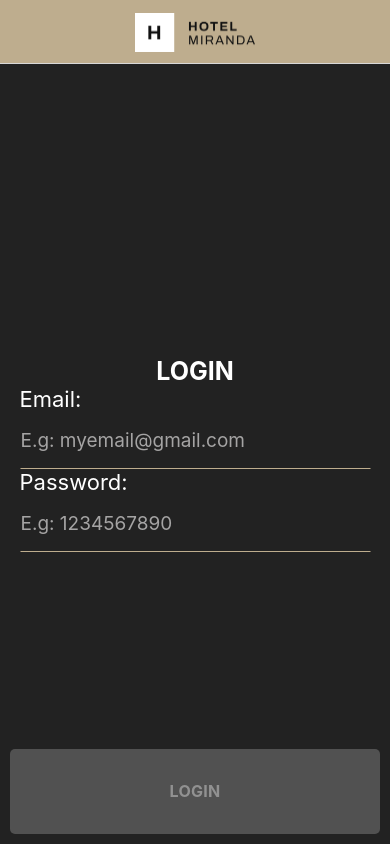
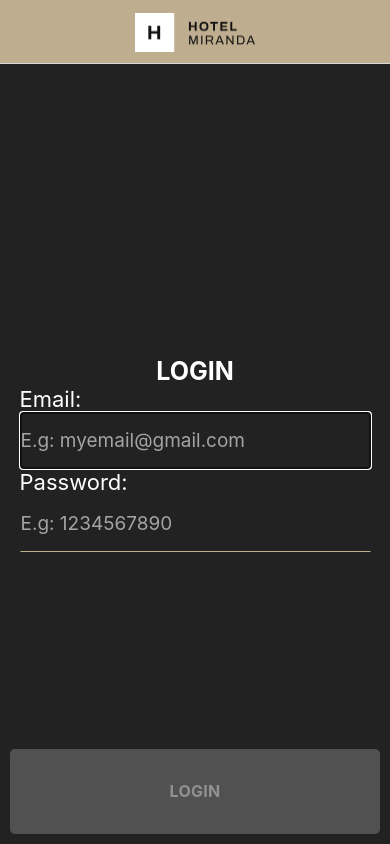
Before and after one commit to SirAllap/react-native-app, a React Native app: screen /Login in a window 390 px wide. Built offline with nearby package versions, Linux system fonts and the light colour scheme.

Commit message:
Added new props to the login inputs

```diff
--- a/app/LoginScreen.tsx
+++ b/app/LoginScreen.tsx
@@ -19,7 +19,7 @@ const LoginScreen: FC<LoginProps> = ({ navigation }) => {
 	const [password, setPassword] = useState<string>('')
 	const [loading, setLoading] = useState<boolean>(false)
 
-	interface ILogin {
+	type ILogin = {
 		email: string
 		password: string
 	}
@@ -65,6 +65,7 @@ const LoginScreen: FC<LoginProps> = ({ navigation }) => {
 			throw new Error('Login failed. Please try again.')
 		}
 	}
+
 	return (
 		<SafeAreaView style={styles.container}>
 			<View style={styles.loginContainer}>
@@ -88,6 +89,12 @@ const LoginScreen: FC<LoginProps> = ({ navigation }) => {
 							placeholderTextColor='#a5a4a4'
 							accessibilityLabel='input'
 							accessibilityLabelledBy='inputEmail'
+							keyboardType='email-address'
+							textContentType='emailAddress'
+							autoComplete='email'
+							autoFocus
+							autoCapitalize='none'
+							autoCorrect={false}
 						/>
 					</View>
 					<View>
@@ -106,6 +113,8 @@ const LoginScreen: FC<LoginProps> = ({ navigation }) => {
 							placeholderTextColor='#a5a4a4'
 							accessibilityLabel='input'
 							accessibilityLabelledBy='inputPassword'
+							textContentType='password'
+							autoCapitalize='none'
 						/>
 					</View>
 				</KeyboardAvoidingView>
```
